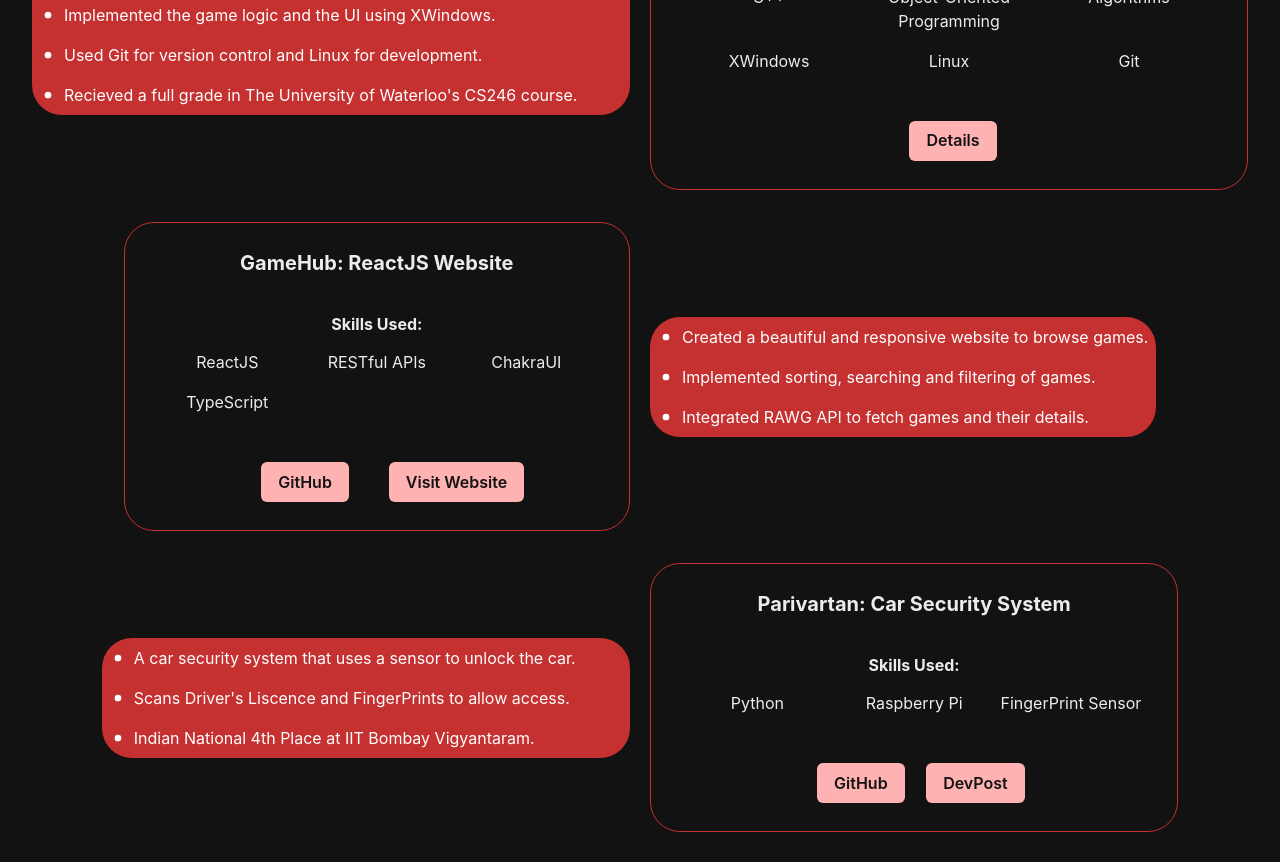
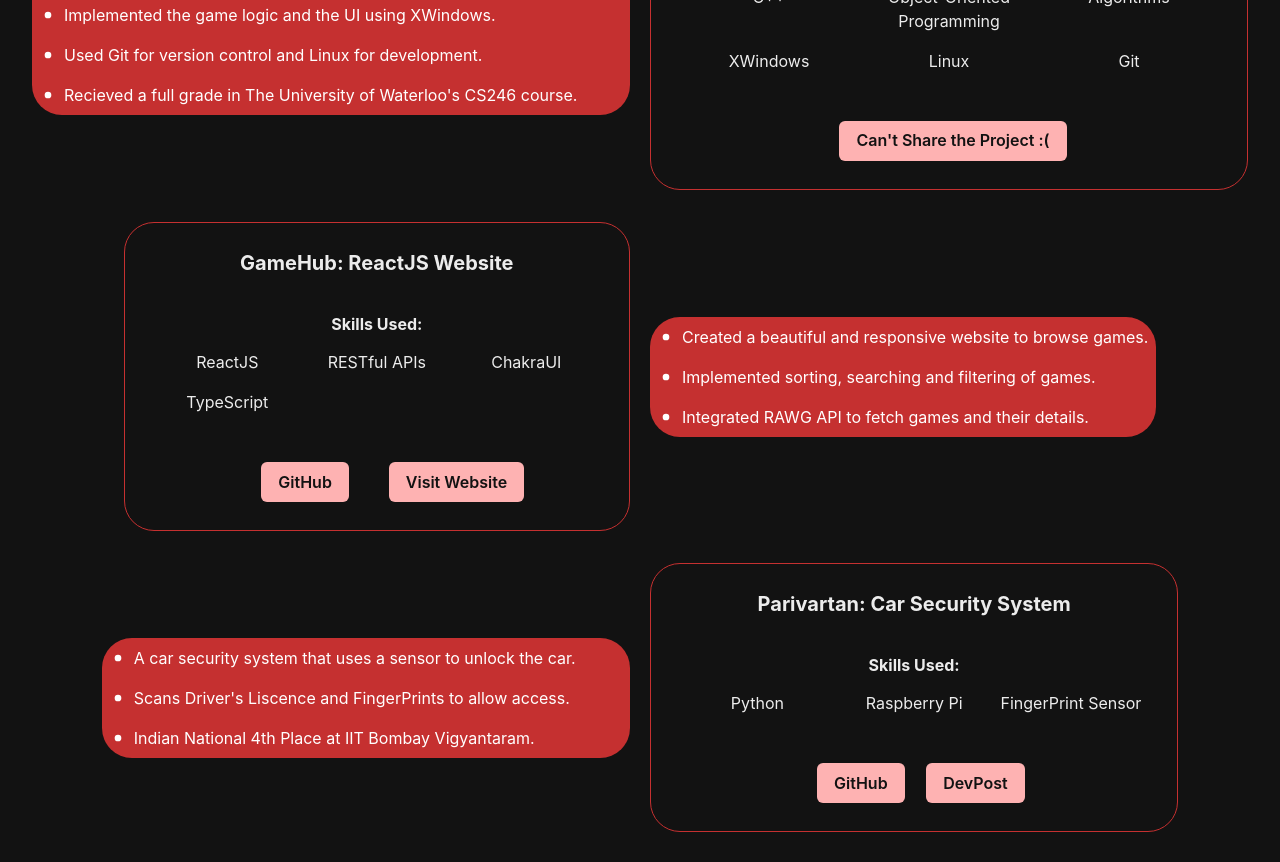
Before and after one commit to TheFJcurve/personal-portfolio, a React (Vite) app: page / in a window 1280 px wide. Shown: the part 2560-3422 px from the top of the page. Built offline with nearby package versions, Linux system fonts and the light colour scheme.

Commit message:
changed link display name

```diff
--- a/src/components/Projects.tsx
+++ b/src/components/Projects.tsx
@@ -224,8 +224,8 @@ const Projects = () => {
             "Used Git for version control and Linux for development.",
             "Recieved a full grade in The University of Waterloo's CS246 course.",
           ]}
-          projectLinks={["cpp-monopoly"]}
-          projectLinkDisplayName={["Details"]}
+          projectLinks={[""]}
+          projectLinkDisplayName={["Can't Share the Project :("]}
           skills={[
             "C++",
             "Object-Oriented Programming",
```
